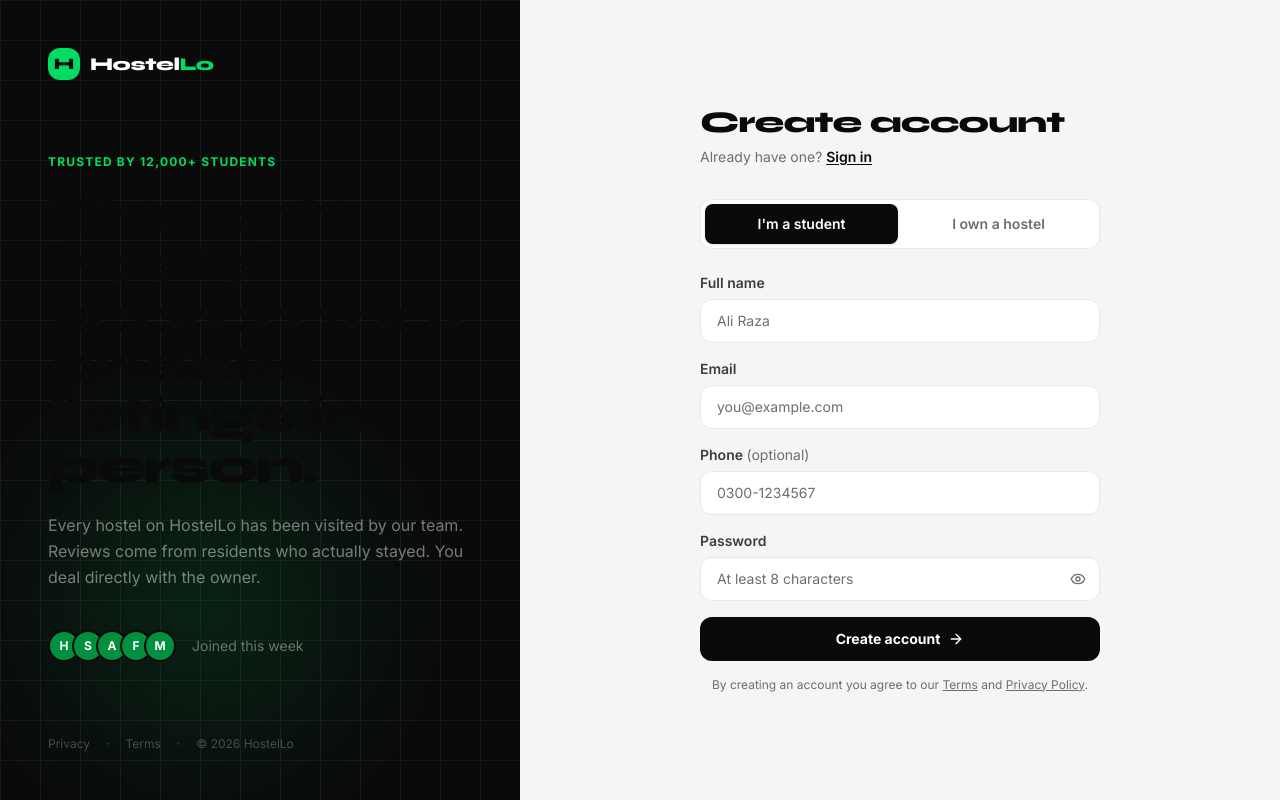
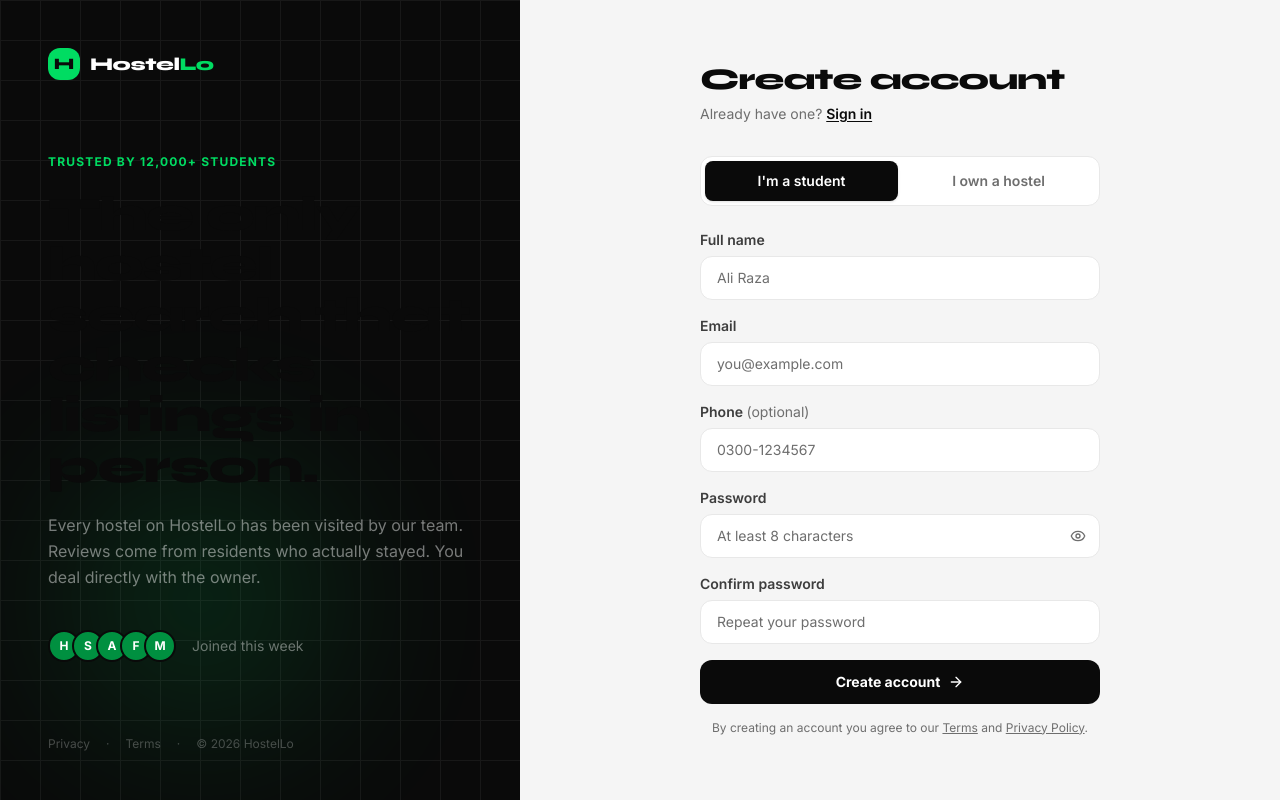
Before and after one commit to absangi00911-beep/hostello, a Next.js app: page /signup in a window 1280 px wide. Built offline with nearby package versions, Linux system fonts and the light colour scheme.

Commit message:
fix: baseline database migrations and email handling

```diff
--- a/src/app/(auth)/signup/page.tsx
+++ b/src/app/(auth)/signup/page.tsx
@@ -108,7 +108,6 @@ function SignupContent() {
       {/* Form */}
       <form onSubmit={handleSubmit(onSubmit)} className="space-y-4" noValidate>
 
-        <div className="grid grid-cols-2 gap-3">
         <div className="col-span-2">
           <label className="block text-sm font-semibold text-ink-soft mb-1.5">
             Full name
@@ -122,7 +121,6 @@ function SignupContent() {
           {errors.name && (
             <p className="mt-1.5 text-xs text-red-600">{errors.name.message}</p>
           )}
-          </div>
         </div>
 
         <div>
@@ -183,6 +181,22 @@ function SignupContent() {
           )}
         </div>
 
+        <div>
+          <label className="block text-sm font-semibold text-ink-soft mb-1.5">
+            Confirm password
+          </label>
+          <input
+            {...register("confirmPassword")}
+            type={showPw ? "text" : "password"}
+            autoComplete="new-password"
+            placeholder="Repeat your password"
+            className={INPUT}
+          />
+          {errors.confirmPassword && (
+            <p className="mt-1.5 text-xs text-red-600">{errors.confirmPassword.message}</p>
+          )}
+        </div>
+
         <button
           type="submit"
           disabled={isSubmitting}
```
Lines whose indentation alone changed are shown as unchanged.
